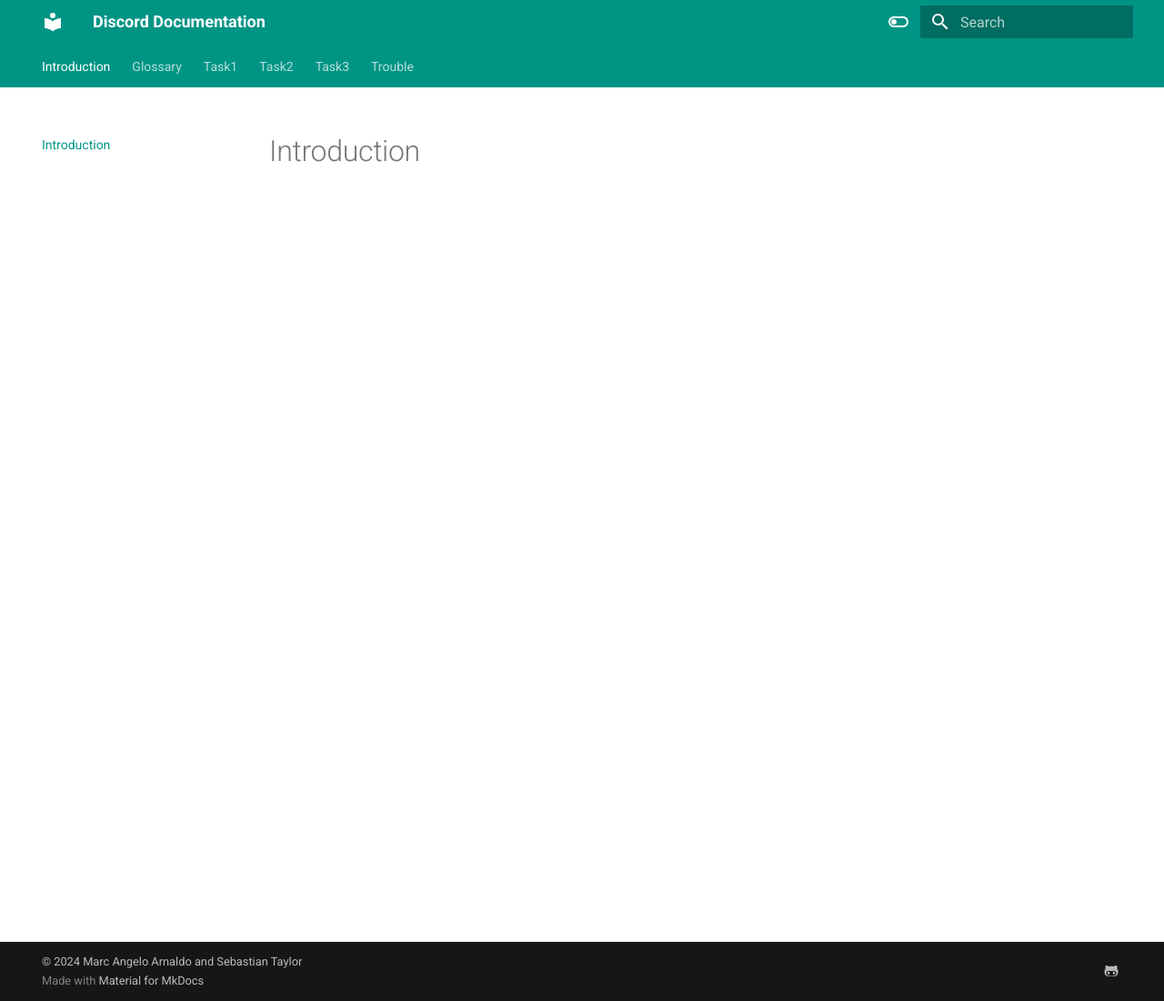
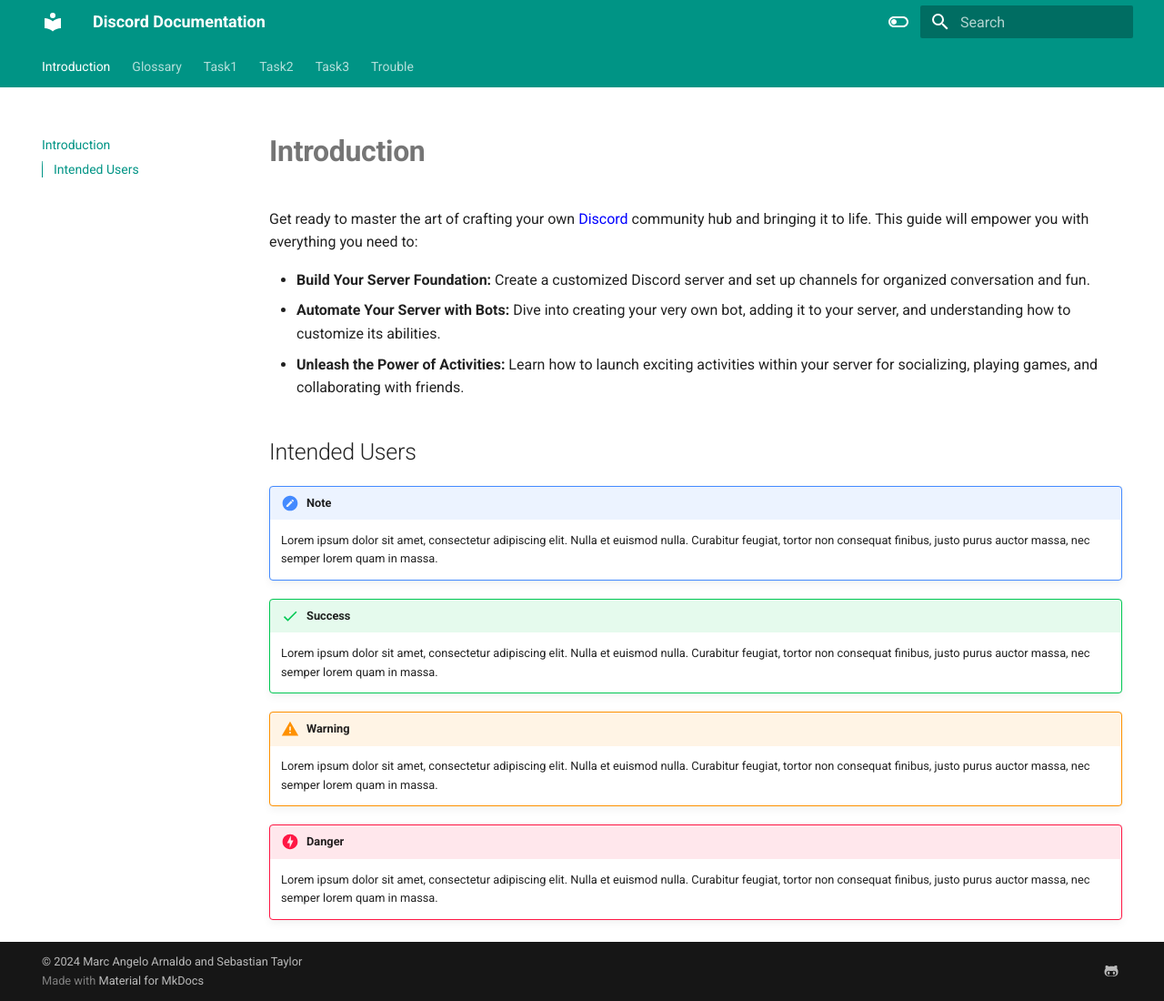
Before and after one commit to marcangelo1/Discord-Documentation, an MkDocs documentation site: the page built from docs/index.md, in a window 1280 px wide and 1100 px high. Shown: the whole window at 91% size. Built offline with MkDocs 1.6.1 and Material for MkDocs 9.7.7, drawn with Linux system fonts in a browser that asks for light colours.

Commit message:
Edited the introduction part

```diff
--- a/docs/index.md
+++ b/docs/index.md
@@ -1 +1,33 @@
-# Introduction
+# **Introduction**
+
+Get ready to master the art of crafting your own [Discord](https://discord.com/){: style="color: #0000FF;"} community hub and bringing it to life. This guide will empower you with everything you need to:
+
+* **Build Your Server Foundation:** Create a customized Discord server and set up channels for organized conversation and fun.
+* **Automate Your Server with Bots:** Dive into creating your very own bot, adding it to your server, and understanding how to customize its abilities.
+* **Unleash the Power of Activities:** Learn how to launch exciting activities within your server for socializing, playing games, and collaborating with friends.
+
+## Intended Users
+
+!!! Note
+
+    Lorem ipsum dolor sit amet, consectetur adipiscing elit. Nulla et euismod
+    nulla. Curabitur feugiat, tortor non consequat finibus, justo purus auctor
+    massa, nec semper lorem quam in massa.
+
+!!! Success
+
+    Lorem ipsum dolor sit amet, consectetur adipiscing elit. Nulla et euismod
+    nulla. Curabitur feugiat, tortor non consequat finibus, justo purus auctor
+    massa, nec semper lorem quam in massa.
+
+!!! Warning
+
+    Lorem ipsum dolor sit amet, consectetur adipiscing elit. Nulla et euismod
+    nulla. Curabitur feugiat, tortor non consequat finibus, justo purus auctor
+    massa, nec semper lorem quam in massa.
+
+!!! Danger
+
+    Lorem ipsum dolor sit amet, consectetur adipiscing elit. Nulla et euismod
+    nulla. Curabitur feugiat, tortor non consequat finibus, justo purus auctor
+    massa, nec semper lorem quam in massa.
--- a/mkdocs.yml
+++ b/mkdocs.yml
@@ -11,6 +11,10 @@
     - content.tabs.link
     - content.code.annotation
     - content.code.copy
+  markdown_extensions:
+    - admonition
+    - pymdownx.details
+    - pymdownx.superfences
 
   language: en
   palette:
```
